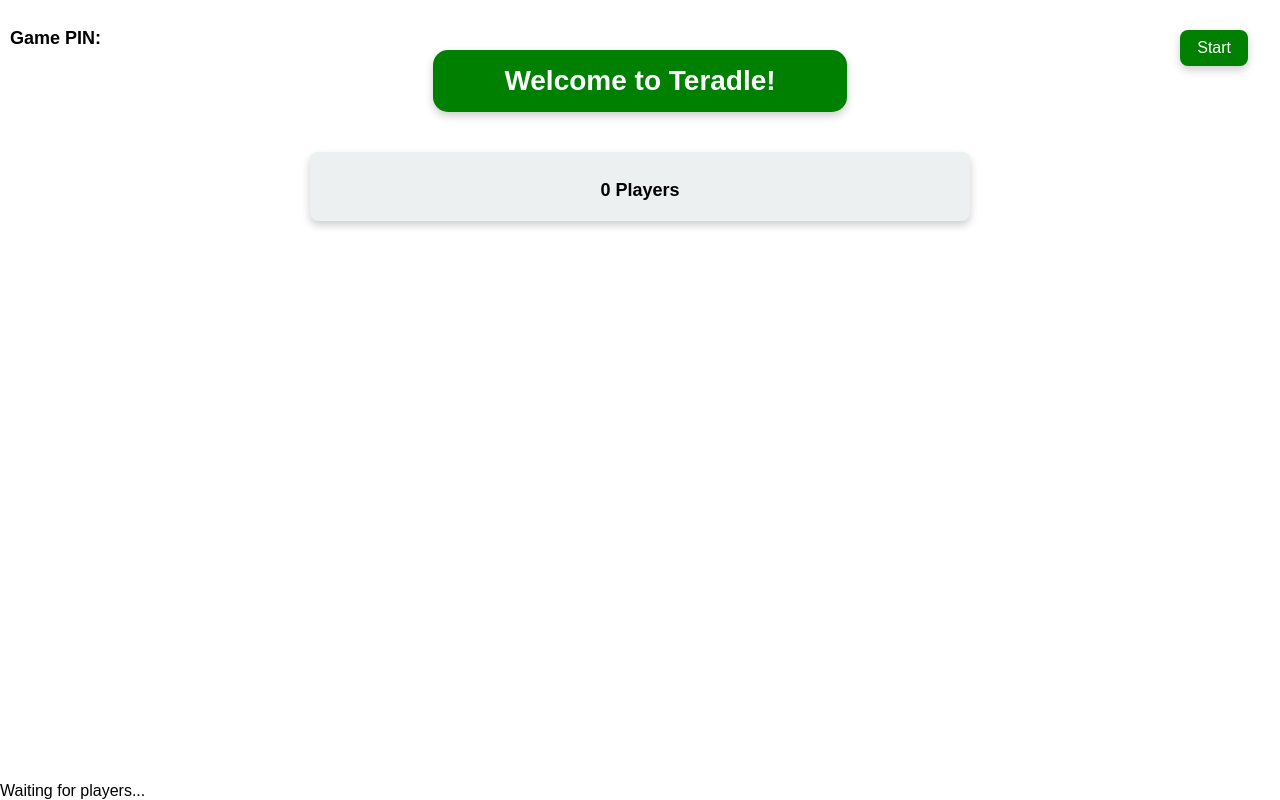
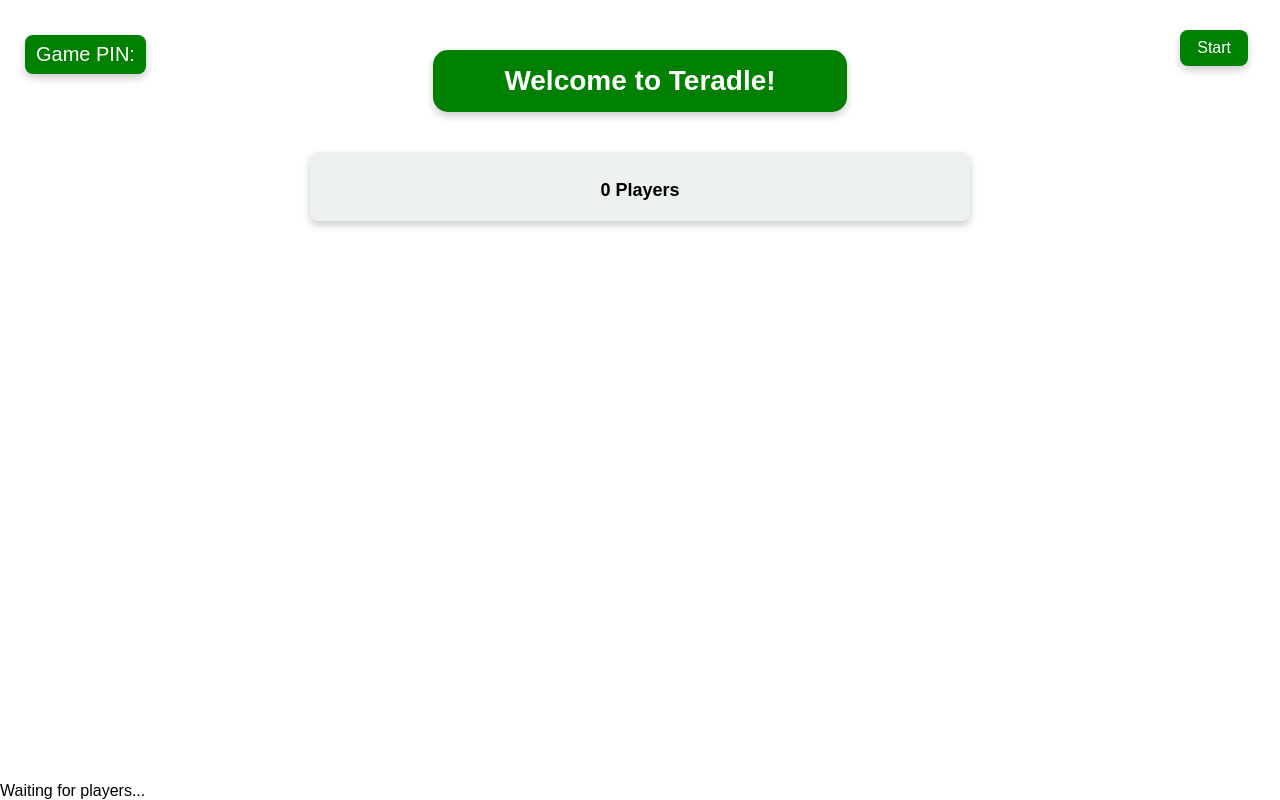
Before and after one commit to leon332157/teradle, a website: page src/frontend/quiz-session.html in a window 1280 px wide. Drawn offline with Linux system fonts and the light colour scheme; no server answers.

Commit message:
Change game pin styling

```diff
--- a/src/frontend/quiz-session.css
+++ b/src/frontend/quiz-session.css
@@ -31,10 +31,14 @@ body {
 
 .game-pin {
     position: absolute;
-    top: 10px;
-    left: 10px;
-    font-size: 18px;
-    font-weight: bold;
+    font-size: 20px;
+    top: 15px;
+    left: 25px;
+    padding: 8px 11px;
+    background-color: green;
+    border-radius: 8px;
+    box-shadow: 0 4px 8px rgba(0, 0, 0, 0.2);
+    color: white;
 }
 
 .session-details {
```
